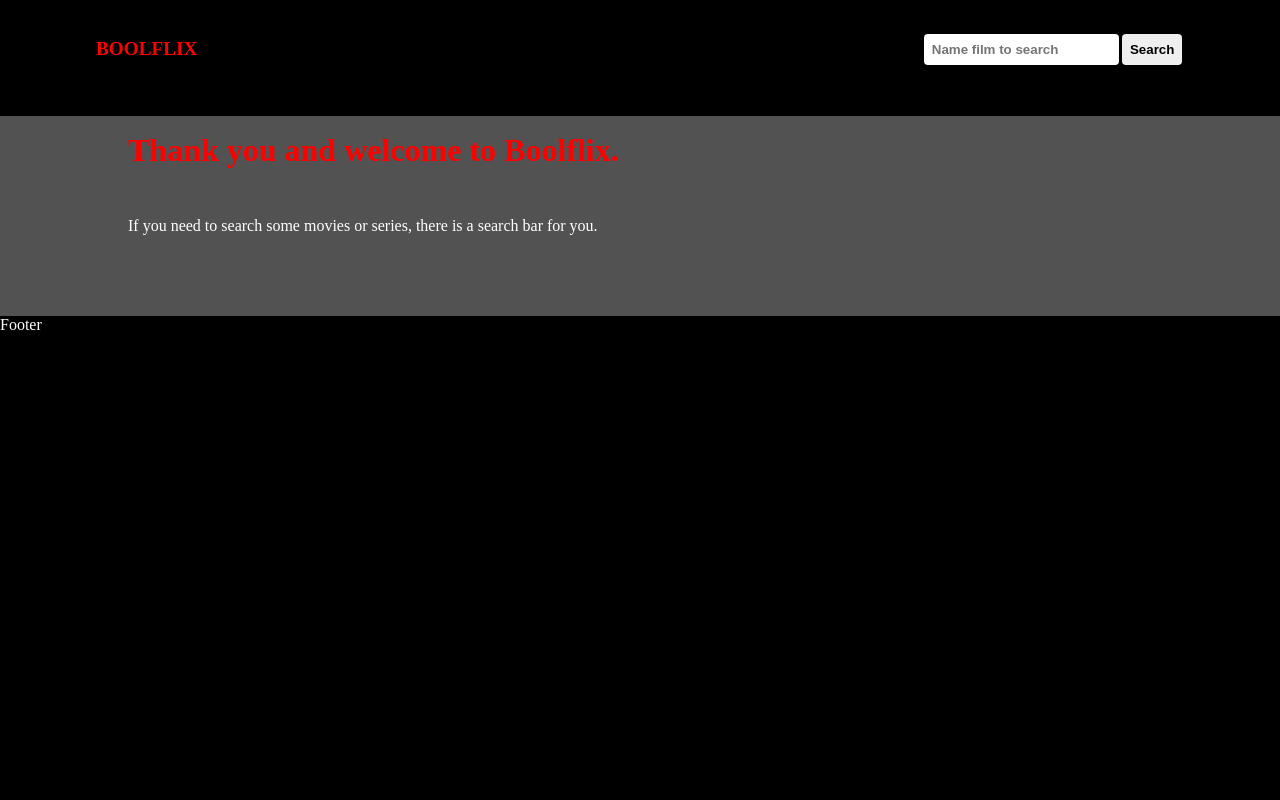
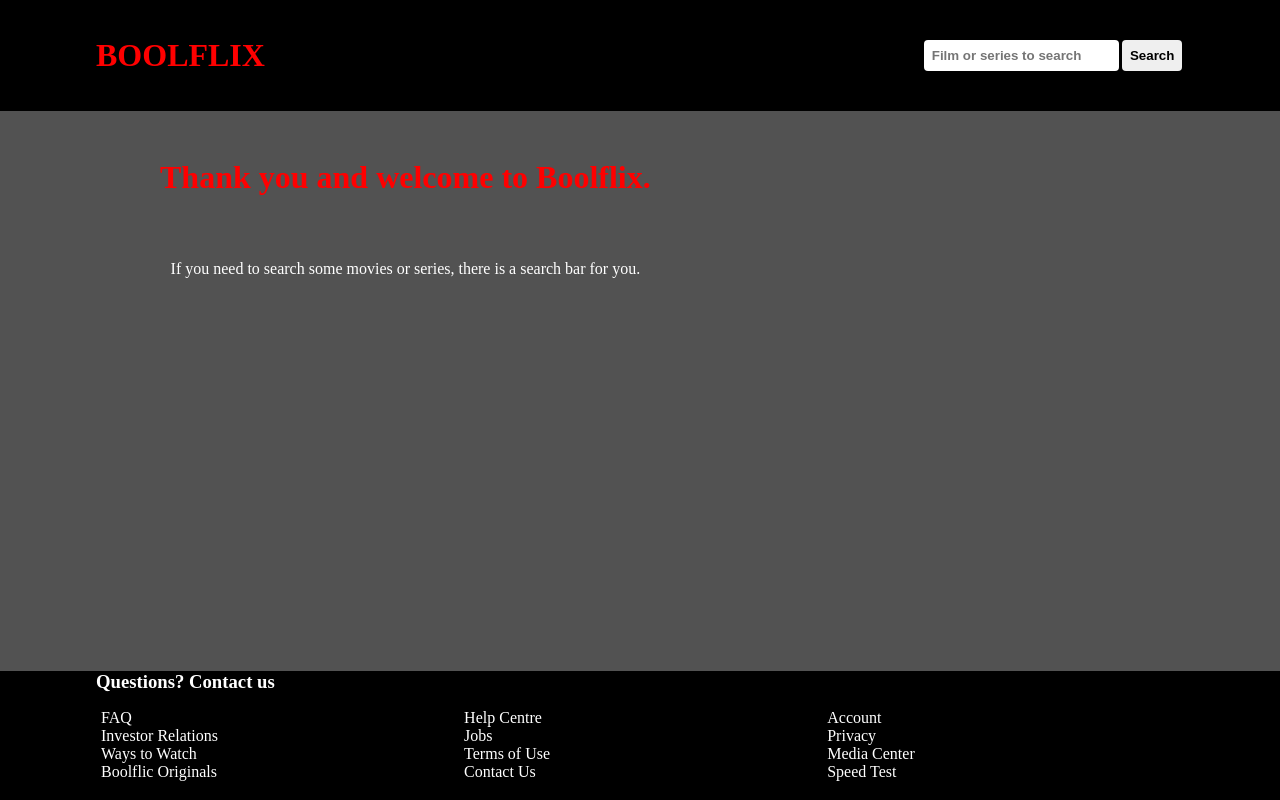
Before and after one commit to davidequattrocchi10/vite-boolflix, a Vue app: page / in a window 1280 px wide. Built offline with nearby package versions, Linux system fonts and the light colour scheme; some icons are missing.

Commit message:
Step 4 - complete interface

```diff
--- a/src/components/AppFooter.vue
+++ b/src/components/AppFooter.vue
@@ -6,9 +6,58 @@ export default {
 </script>
 
 <template>
-    <div> Footer</div>
+    <footer>
+        <div class="container">
+            <h3>Questions? Contact us</h3>
+            <div class="row">
+                <div class="col">
+                    <ul>
+                        <li><a href="">FAQ</a></li>
+                        <li><a href="">Investor Relations</a></li>
+                        <li><a href="">Ways to Watch</a></li>
+                        <li><a href="">Boolflic Originals</a></li>
+                    </ul>
+                </div>
+                <div class="col">
+                    <ul>
+                        <li><a href="">Help Centre</a></li>
+                        <li><a href="">Jobs</a></li>
+                        <li><a href="">Terms of Use</a></li>
+                        <li><a href="">Contact Us</a></li>
+                    </ul>
+                </div>
+                <div class="col">
+                    <ul>
+                        <li><a href="">Account</a></li>
+                        <li><a href="">Privacy</a></li>
+                        <li><a href="">Media Center</a></li>
+                        <li><a href="">Speed Test</a></li>
+                    </ul>
+                </div>
+            </div>
+        </div>
+    </footer>
 </template>
 
 
 
-<style scoped></style>
+<style scoped>
+.row {
+    justify-content: space-between;
+
+    >.col {
+        border: none;
+    }
+
+}
+
+li {
+    list-style: none;
+
+    >a {
+        text-decoration: none;
+        color: var(--boolflix-light);
+        font-family: cursive;
+    }
+}
+</style>
--- a/src/components/AppHeader.vue
+++ b/src/components/AppHeader.vue
@@ -63,6 +63,7 @@ header {
         display: flex;
         justify-content: space-between;
         align-items: center;
+        flex-wrap: wrap;
     }
 }
 </style>
--- a/src/components/AppLoader.vue
+++ b/src/components/AppLoader.vue
@@ -5,17 +5,28 @@ export default {
 </script>
 
 <template>
+    <div class="container">
+        <div class="row">
+            <div class="loader">
                 <h1>
                     Thank you and welcome to Boolflix.
                 </h1>
                 <p>If you need to search some movies or series, there is a search bar for you.</p>
+            </div>
+
+        </div>
+    </div>
 </template>
 
 
 
 <style scoped>
+.loader {
+    height: 70vh;
+    text-align: center;
+
     h1 {
-    padding: 1rem;
+        padding: 2rem;
         margin: 1rem;
         color: var(--boolflix-red);
     }
@@ -25,4 +36,5 @@ p {
         padding: 1rem;
         margin: 1rem;
     }
+}
 </style>
--- a/src/components/AppLogo.vue
+++ b/src/components/AppLogo.vue
@@ -16,6 +16,7 @@ export default {
 .logo {
     font-size: larger;
     font-weight: bolder;
+    font-size: 2rem;
     color: var(--boolflix-red);
 
 }
--- a/src/components/AppMain.vue
+++ b/src/components/AppMain.vue
@@ -23,7 +23,6 @@ export default {
 <template>
     <main>
         <div class="container">
-
             <!-- Loader until first search -->
             <div class="row" v-if="!state.loading">
                 <div v-if="state.error" class="try-again"> Try another search</div>
@@ -41,7 +40,7 @@ export default {
 <style scoped>
 main {
     background-color: var(--boolflix-grey);
-    min-height: 200px;
+    min-height: 70vh;
 
     & .try-again {
         color: var(--boolflix-red);
--- a/src/components/FilmSeriesTv.vue
+++ b/src/components/FilmSeriesTv.vue
@@ -9,11 +9,13 @@ export default {
     data() {
         return {
             base_images_url: 'https://image.tmdb.org/t/p/',
-            size_images: 'w300'
+            size_images: 'w342',
+            hover: false,
         }
     },
     methods: {
         getFlagClass(languageCode) {
+
             const lowercaseLanguageCode = languageCode.toLowerCase();
             const flagIconClasses = [
                 'us',
@@ -49,7 +51,7 @@ export default {
             } else {
                 return 'flag-icon flag-icon-unknown';
             }
-        }
+        },
     }
 }
 
@@ -58,40 +60,49 @@ export default {
 <template>
     <div class="col">
         <div class="card">
-            <ul>
-                <li>
+            <div>
                 <img v-if="element.poster_path == null"
                     src="https://png.pngtree.com/png-vector/20221125/ourmid/pngtree-no-image-available-icon-flatvector-illustration-thumbnail-graphic-illustration-vector-png-image_40966590.jpg"
                     style="width: 100%;">
                 <img v-else :src="base_images_url + size_images + element.poster_path" alt="">
-                </li>
+            </div>
+            <div class="card-hide">
+                <ul>
                     <li v-if="index === 'films'">
                         <h3>
-                        {{ element.title }}
+                            Title: {{ element.title }}
                         </h3>
-                    <h6>{{ element.original_title }}</h6>
+                        <h3 v-show="element.title != element.original_title">
+                            Original title: {{ element.original_title }}
+                        </h3>
 
                     </li>
                     <li v-else>
-
                         <h3>
-                        {{ element.name }}
+                            Title: {{ element.name }}
                         </h3>
-                    <h6>
-                        {{ element.original_name }}
-                    </h6>
-                </li>
-                <li>
-                    <div :class="getFlagClass(element.original_language)"></div>
+                        <h3 v-show="element.name != element.original_name">
+                            Original title: {{ element.original_name }}
+                        </h3>
                     </li>
                     <li class="stars">
-                    <div v-for="i in 5" :key="i">
+                        <h3 style="padding-right:0.5rem;"> Language: </h3>
+                        <div :class="getFlagClass(element.original_language)"> </div>
+                    </li>
+                    <li class="stars">
+                        <h3 style="padding-right:0.5rem;"> Vote: </h3>
+                        <div v-for=" i in 5" :key="i">
                             <i v-if="Math.round(element.vote_average / 2) >= i" class="fa-solid fa-star"
                                 style="padding-right: 0.5rem;"></i>
                             <i v-else class="fa-regular fa-star" style="padding-right: 0.5rem;"></i>
                         </div>
                     </li>
+                    <li>
+                        <h3> Overview: {{ element.overview.substring(0, 300) }} ... </h3>
+                    </li>
                 </ul>
+            </div>
+
         </div>
     </div>
 </template>
@@ -99,8 +110,50 @@ export default {
 
 
 <style scoped>
+.card {
+    position: relative;
+    min-width: 100%;
+    height: 100%;
+
+    & div {
+        height: 100%;
+
+        & img {
+            width: 100%;
+            min-height: 100%;
+        }
+
+    }
+
+
+
+
+}
+
+.card:hover img {
+    opacity: 0.2;
+}
+
+.card-hide {
+    position: absolute;
+    display: none;
+    height: 80%;
+    width: 100%;
+    padding: 5px;
+    top: 8px;
+    left: 0;
+
+}
+
+.card:hover .card-hide {
+    display: block;
+    /* @mouseover="showInfo" @mouseleave="hideInfo" */
+}
+
 .stars {
     display: flex;
+    justify-content: flex-start;
+    align-items: center;
 }
 
 ul {
@@ -111,10 +164,6 @@ ul {
         >h3 {
             font-size: large;
             padding: 0.5rem 0;
-        }
-
-        >h6 {
-            font-size: small;
         }
 
     }
--- a/src/components/FilmsCard.vue
+++ b/src/components/FilmsCard.vue
@@ -17,12 +17,15 @@ export default {
             <h2>
                 {{ index }}
             </h2>
-            <div class="row">
-
+            <div v-if="dates.results.length == 0">
+                <h3> There aren't results with this name</h3>
+            </div>
+            <div v-else class="row">
                 <FilmSeriesTv v-for="element in dates.results" :key="element.id" :element="element" :index="index">
                 </FilmSeriesTv>
+            </div>
 
-            </div>
+
         </div>
 
 
@@ -34,13 +37,17 @@ export default {
 <style scoped>
 .filmssection,
 .seriesTvsection {
+    width: 100%;
+    min-height: 35vh;
 
-    width: 100%;
+    & h2 {
+        text-transform: uppercase;
+        padding: 1rem;
+    }
+
+    & h6 {
+        padding: 1rem;
+    }
 
 }
-
-h2 {
-    text-transform: uppercase;
-    padding: 1rem;
-}
 </style>
--- a/src/components/ResultsSearched.vue
+++ b/src/components/ResultsSearched.vue
@@ -13,7 +13,7 @@ export default {
 <template>
     <div class="searched">
         <!-- Add name film in input -->
-        <input name='searchFilm' type="text" placeholder="Name film to search" v-model="searchFilm">
+        <input name='searchFilm' type="text" placeholder="Film or series to search" v-model="searchFilm">
 
         <!-- Click to search -->
         <button @click="$emit('searched', [searchFilm])"> Search </button>
@@ -28,7 +28,7 @@ export default {
     input,
     button {
         padding: 0.5rem;
-        margin: 0.1rem;
+        margin: 0.5rem 0.1rem;
         border-radius: 0.25rem;
         border-style: none;
         font-weight: bold;
--- a/src/style.css
+++ b/src/style.css
@@ -25,11 +25,10 @@ body {
     .row {
         display: flex;
         flex-wrap: wrap;
-        margin: 0 -1rem;
+        /* justify-content: space-between; */
 
         [class^="col"] {
-
-            padding: 1rem;
+            margin: 1rem 5px;
             width: 100%;
             border: 0.5px solid var(--boolflix-red);
         }
@@ -40,8 +39,10 @@ body {
         max-width: 720px;
         margin: auto;
 
+
         & .row .col {
-            width: 50%;
+
+            width: 48%;
         }
     }
 
@@ -49,16 +50,16 @@ body {
         max-width: 1120px;
 
         & .row .col {
-            width: calc(100% / 3);
+            width: calc(97% / 3);
         }
 
     }
 
     @media (min-width:1600px) {
-        max-width: 1480px;
+        max-width: 1780px;
 
         & .row .col {
-            width: calc(100% / 4);
+            width: calc(97% / 4);
         }
 
     }
```
Lines whose indentation alone changed are shown as unchanged.
